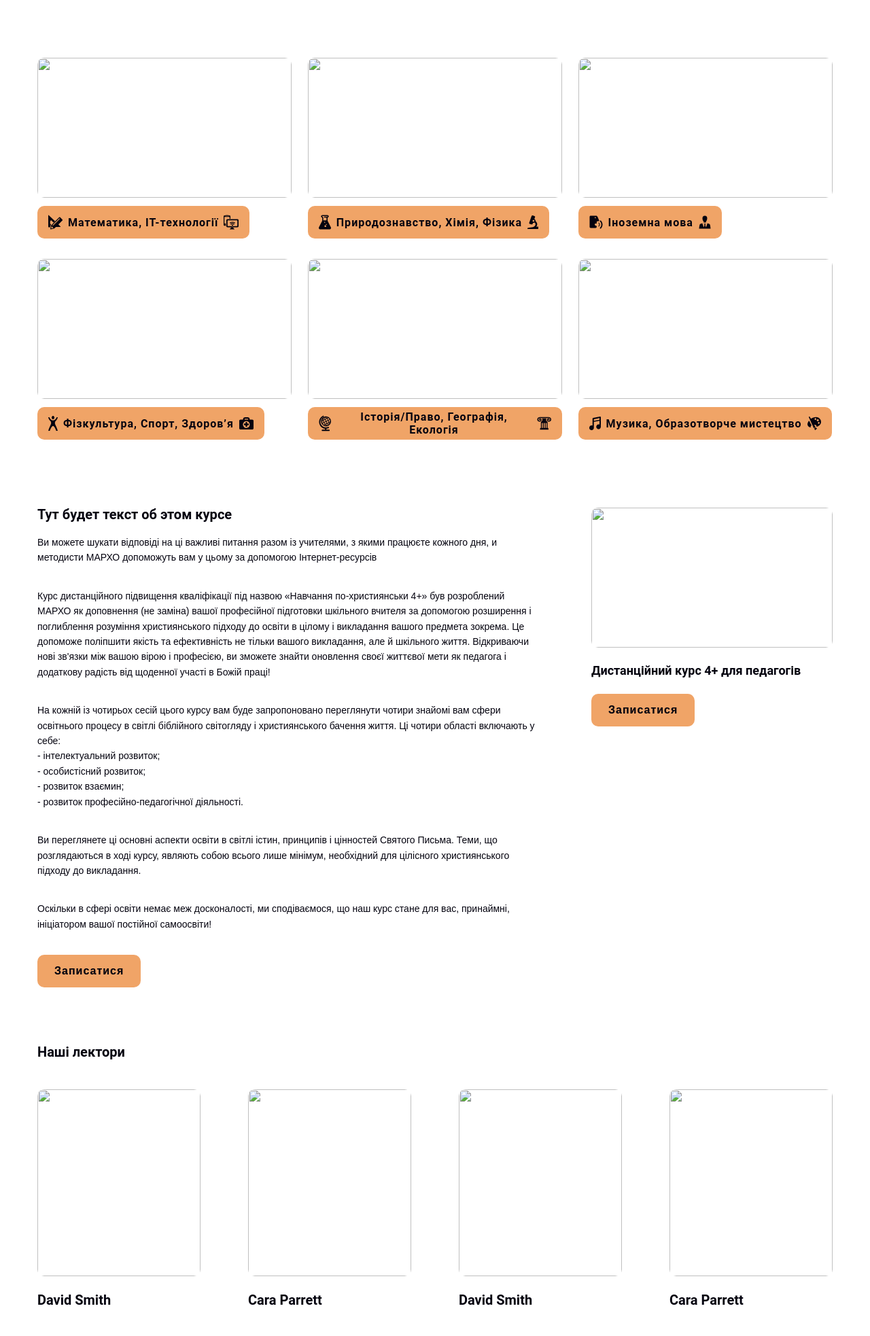
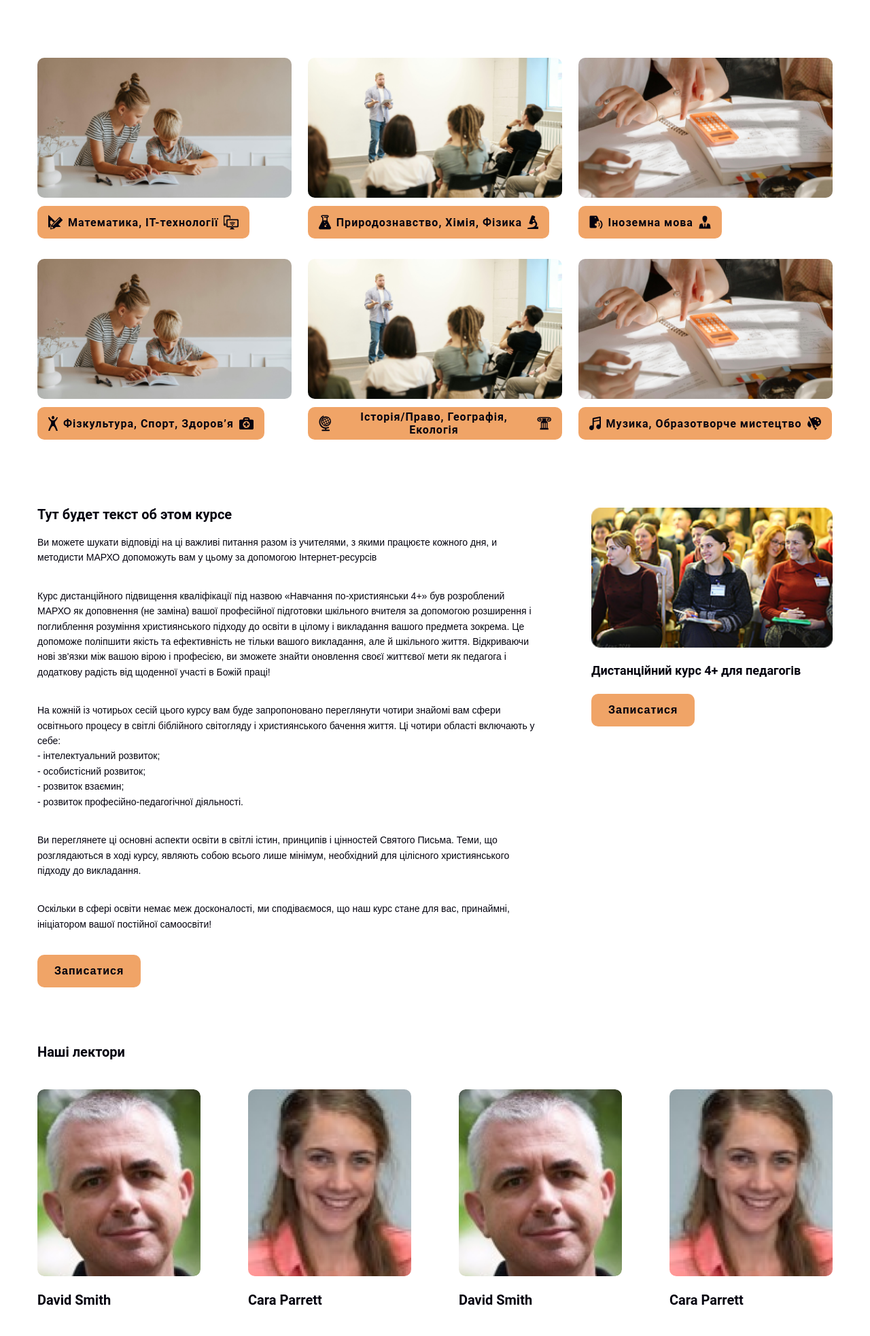
Before and after one commit to vitalikpetreniuk/4plus.mapxo, a website: page _dist/inovations.html in a window 1280 px wide. Shown: the part 688-2654 px from the top of the page at 68% size. Drawn offline with Linux system fonts and the light colour scheme; files that its build step writes are made by us from their sources; the site is published under a folder, as on GitHub Pages, so addresses that start at the root find nothing.

Commit message:
fix add img

```diff
--- a/_dist/inovations.html
+++ b/_dist/inovations.html
@@ -127,7 +127,7 @@
 
                         <div class="lesson-item">
                             <div class="img-wrap">
-                                <img src="/img/lessons1.png" alt="">
+                                <img src="img/lessons1.png" alt="">
                             </div>
                             <button>
                                 <svg width="21" height="22" viewBox="0 0 21 22" fill="none" xmlns="http://www.w3.org/2000/svg">
@@ -152,7 +152,7 @@
 
                         <div class="lesson-item">
                             <div class="img-wrap">
-                                <img src="/img/lessons2.png" alt="">
+                                <img src="img/lessons2.png" alt="">
                             </div>
                             <button>
                                 <svg width="18" height="22" viewBox="0 0 18 22" fill="none" xmlns="http://www.w3.org/2000/svg">
@@ -171,7 +171,7 @@
 
                         <div class="lesson-item">
                             <div class="img-wrap">
-                                <img src="/img/lessons3.png" alt="">
+                                <img src="img/lessons3.png" alt="">
                             </div>
                             <button>
                                 <svg width="20" height="20" viewBox="0 0 20 20" fill="none" xmlns="http://www.w3.org/2000/svg">
@@ -193,7 +193,7 @@
 
                         <div class="lesson-item">
                             <div class="img-wrap">
-                                <img src="/img/lessons1.png" alt="">
+                                <img src="img/lessons1.png" alt="">
                             </div>
                             <button>
                                 <svg width="14" height="22" viewBox="0 0 14 22" fill="none" xmlns="http://www.w3.org/2000/svg">
@@ -214,7 +214,7 @@
 
                         <div class="lesson-item">
                             <div class="img-wrap">
-                                <img src="/img/lessons2.png" alt="">
+                                <img src="img/lessons2.png" alt="">
                             </div>
                             <button>
                                 <svg width="19" height="24" viewBox="0 0 19 24" fill="none" xmlns="http://www.w3.org/2000/svg">
@@ -236,7 +236,7 @@
 
                         <div class="lesson-item">
                             <div class="img-wrap">
-                                <img src="/img/lessons3.png" alt="">
+                                <img src="img/lessons3.png" alt="">
                             </div>
                             <button>
                                 <svg width="17" height="20" viewBox="0 0 17 20" fill="none" xmlns="http://www.w3.org/2000/svg">
@@ -296,7 +296,7 @@
 
 				<div class="right-col">
 					<div class="img-wrap">
-						<img src="/img/session1.png" alt="">
+						<img src="img/session1.png" alt="">
 					</div>
 					<h3>
 						Дистанційний курс 4+ для педагогів
@@ -317,7 +317,7 @@
 					<div class="images-wrapper">
 						<div class="lector-item">
 							<div class="img-wrap">
-								<img src="/img/lector1.png" alt="">
+								<img src="img/lector1.png" alt="">
 							</div>
 							<h3>
 								David Smith
@@ -327,7 +327,7 @@
 
 						<div class="lector-item">
 							<div class="img-wrap">
-								<img src="/img/lector2.png" alt="">
+								<img src="img/lector2.png" alt="">
 							</div>
 							<h3>
 								Cara Parrett
@@ -337,7 +337,7 @@
 
 						<div class="lector-item">
 							<div class="img-wrap">
-								<img src="/img/lector1.png" alt="">
+								<img src="img/lector1.png" alt="">
 							</div>
 							<h3>
 								David Smith
@@ -347,7 +347,7 @@
 
 						<div class="lector-item">
 							<div class="img-wrap">
-								<img src="/img/lector2.png" alt="">
+								<img src="img/lector2.png" alt="">
 							</div>
 							<h3>
 								Cara Parrett
--- a/_src/scss/style.scss
+++ b/_src/scss/style.scss
@@ -1912,13 +1912,13 @@ header .dropdown a[id^='langmenu'] + ul li a {
 .section-top{
     position: relative;
     height: 600px;
-    background: url(../../img/section-top1.png);
+    background: url(../img/section-top1.png);
     background-size:  cover;
 
 }
 
 .section-top-two{
-    background: url(../../img/section-top2.png);
+    background: url(../img/section-top2.png);
     background-size:  cover;
     margin-bottom: 85px;
 }
```
Also changed, not shown: _dist/index.html (+5 -5 lines), _src/index.html (+5 -5 lines), _src/inovations.html (+11 -11 lines), docs/index.html (+5 -5 lines), docs/inovations.html (+11 -11 lines), _dist/css/style.css, _dist/css/style.min.css, docs/css/style.min.css.
